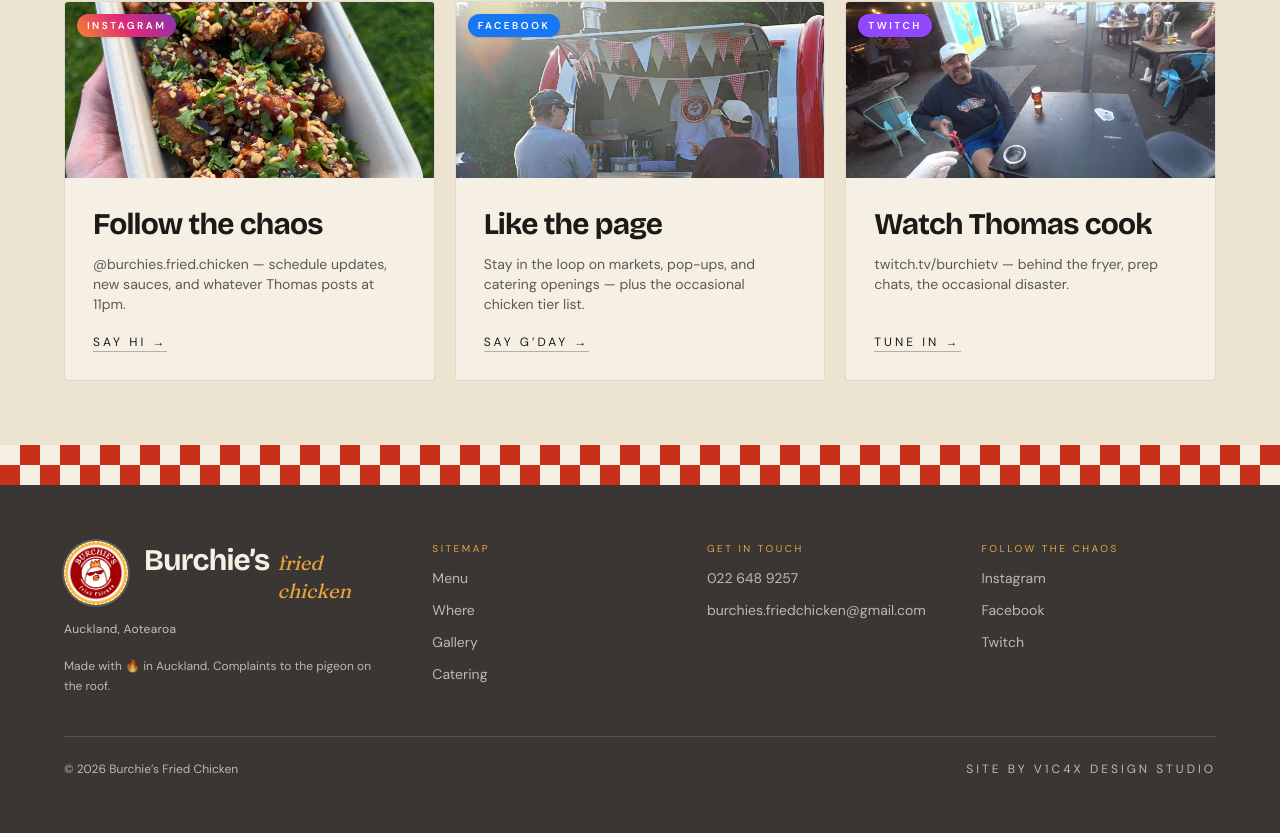
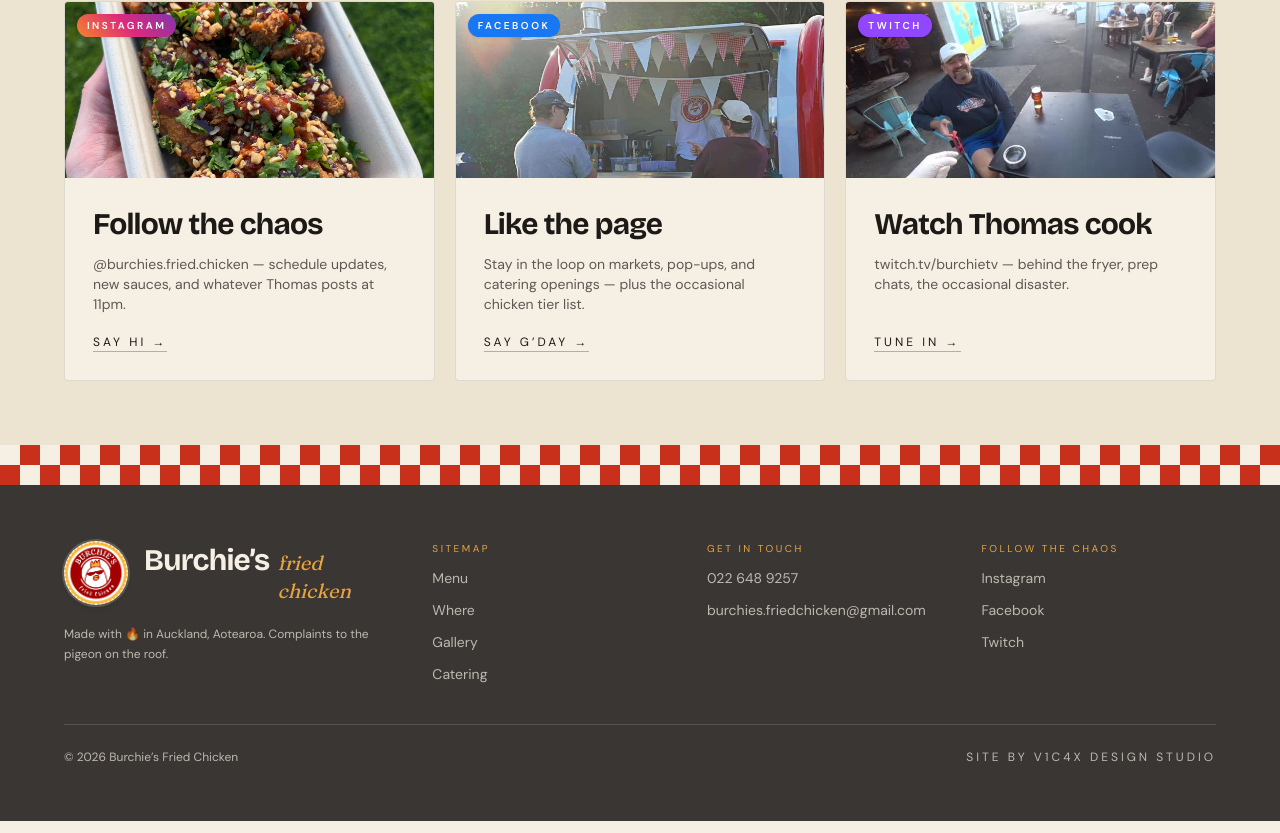
Before and after one commit to V1C4X/burchies-website, a Next.js app: page / in a window 1280 px wide. Shown: the part 6769-7602 px from the top of the page. Built offline with nearby package versions, Linux system fonts and the light colour scheme; no server answers.

Commit message:
style(footer): merge location line into the made-with line

```diff
--- a/src/components/Footer.tsx
+++ b/src/components/Footer.tsx
@@ -28,9 +28,8 @@ export function Footer() {
               <span className="font-editorial italic text-lg md:text-xl text-amber">fried chicken</span>
             </div>
           </div>
-          <p className="text-xs text-cream/75 mt-4 tracking-wide">Auckland, Aotearoa</p>
           <p className="text-xs text-cream/70 mt-5 leading-relaxed max-w-xs">
-            Made with 🔥 in Auckland.
+            Made with 🔥 in Auckland, Aotearoa.
             <br className="md:hidden" />{' '}
             Complaints to the pigeon on the roof.
           </p>
```
